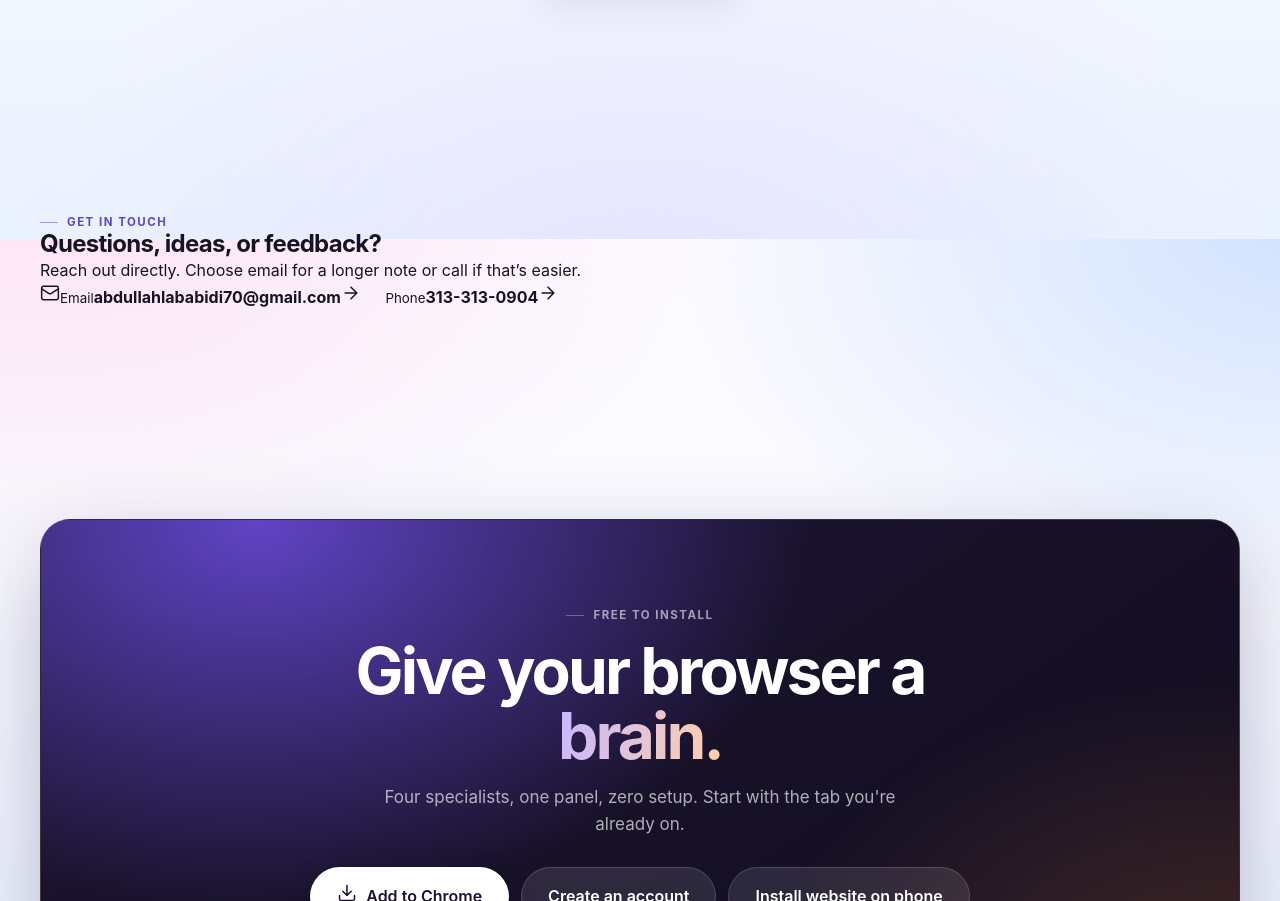
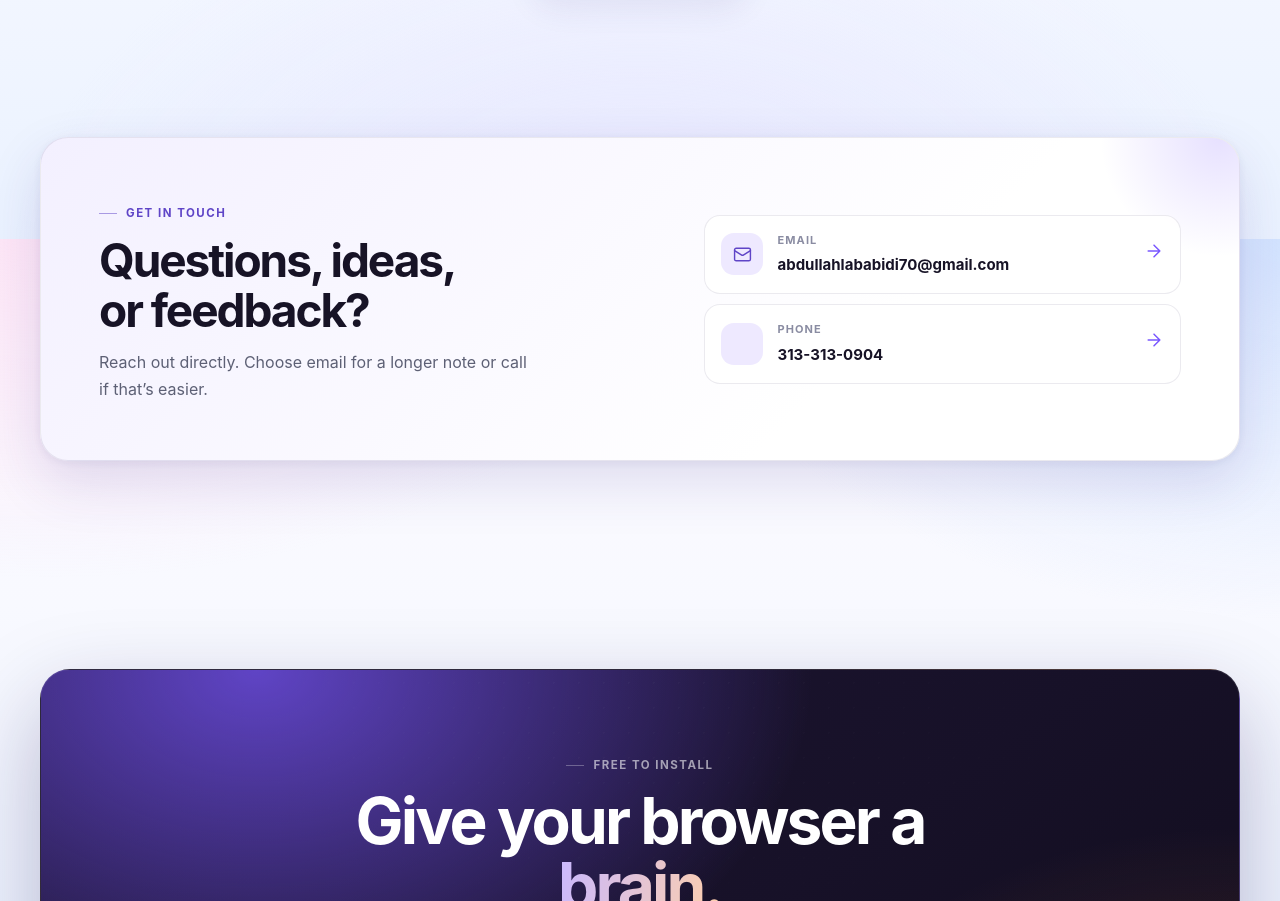
Before and after one commit to Mr-Hacker-2/Viora-Website, a website: page index.html in a window 1280 px wide. Shown: the part 5361-6262 px from the top of the page. Drawn offline with Linux system fonts and the light colour scheme.

Commit message:
Style contact section for all screens

```diff
--- a/assets/v5.css
+++ b/assets/v5.css
@@ -483,6 +483,26 @@ details.q{border-radius:15px}
   .nav-right .icon-btn{width:38px;height:38px}
   .burger{width:38px;height:38px}
 }
+
+/* ---------- direct contact ---------- */
+.contact-section{padding-top:36px!important}
+.contact-panel{position:relative;display:grid;grid-template-columns:minmax(0,1fr) minmax(340px,.9fr);gap:clamp(28px,6vw,76px);align-items:center;padding:clamp(28px,5vw,58px);border:1px solid var(--line-soft);border-radius:28px;background:linear-gradient(135deg,color-mix(in srgb,var(--accent) 9%,var(--card)),var(--card) 68%);box-shadow:var(--shadow-lg);overflow:hidden}
+.contact-panel::after{content:"";position:absolute;width:240px;height:240px;right:-100px;top:-120px;border-radius:50%;background:radial-gradient(circle,color-mix(in srgb,var(--accent) 18%,transparent),transparent 70%);pointer-events:none}
+.contact-copy,.contact-links{position:relative;z-index:1}
+.contact-copy h2{max-width:13ch;margin:14px 0;font-size:clamp(30px,4vw,46px);line-height:1.08;letter-spacing:-.045em;text-wrap:balance}
+.contact-copy p{max-width:43ch;color:var(--muted);font-size:16px;line-height:1.65}
+.contact-links{display:grid;gap:10px}
+.contact-link{display:flex;align-items:center;gap:14px;min-width:0;padding:16px;border:1px solid var(--line-soft);border-radius:16px;background:color-mix(in srgb,var(--card) 86%,transparent);color:var(--text);text-decoration:none;transition:transform .18s,border-color .18s,box-shadow .18s}
+.contact-link:hover{transform:translateY(-2px);border-color:color-mix(in srgb,var(--accent) 45%,var(--line));box-shadow:var(--shadow)}
+.contact-icon{display:grid;place-items:center;flex:0 0 42px;width:42px;height:42px;border-radius:13px;background:color-mix(in srgb,var(--accent) 13%,var(--card));color:var(--accent-ink)}
+.contact-icon .i{width:19px;height:19px}
+.contact-link>span:nth-child(2){display:grid;gap:4px;min-width:0}
+.contact-link small{font-size:11px;font-weight:700;letter-spacing:.1em;text-transform:uppercase;color:var(--faint)}
+.contact-link b{font-size:clamp(13px,1.2vw,15px);font-weight:650;overflow-wrap:anywhere}
+.contact-arrow{margin-left:auto;color:var(--accent);transition:transform .18s}
+.contact-link:hover .contact-arrow{transform:translateX(4px)}
+@media(max-width:760px){.contact-section{padding-top:12px!important}.contact-panel{grid-template-columns:1fr;gap:24px;padding:26px 20px;border-radius:22px}.contact-copy h2{max-width:18ch}.contact-link{padding:13px}.contact-icon{flex-basis:38px;width:38px;height:38px}}
+@media(prefers-reduced-motion:reduce){.contact-link,.contact-arrow{transition:none}}
 @media (max-width:560px){
   .hero-badge>span[data-i]{display:none}
   .f-card{padding:22px}
```
